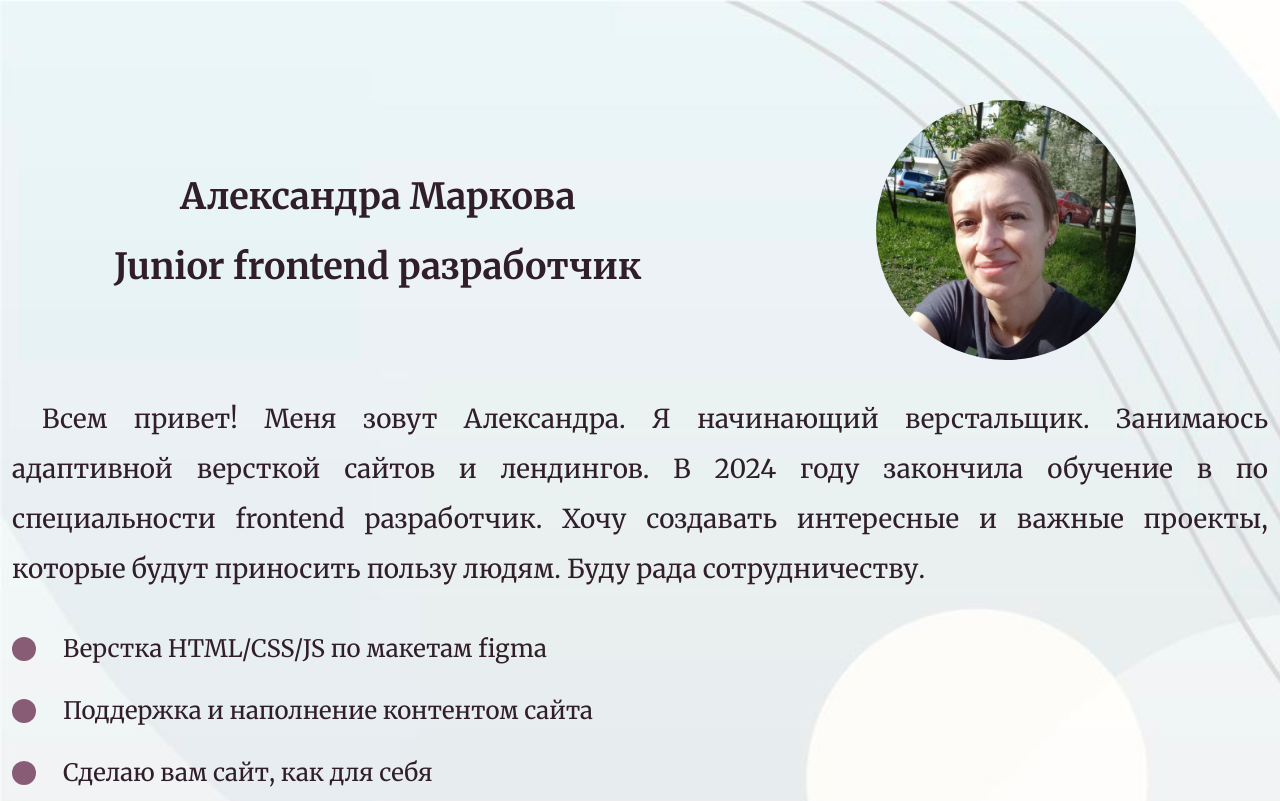
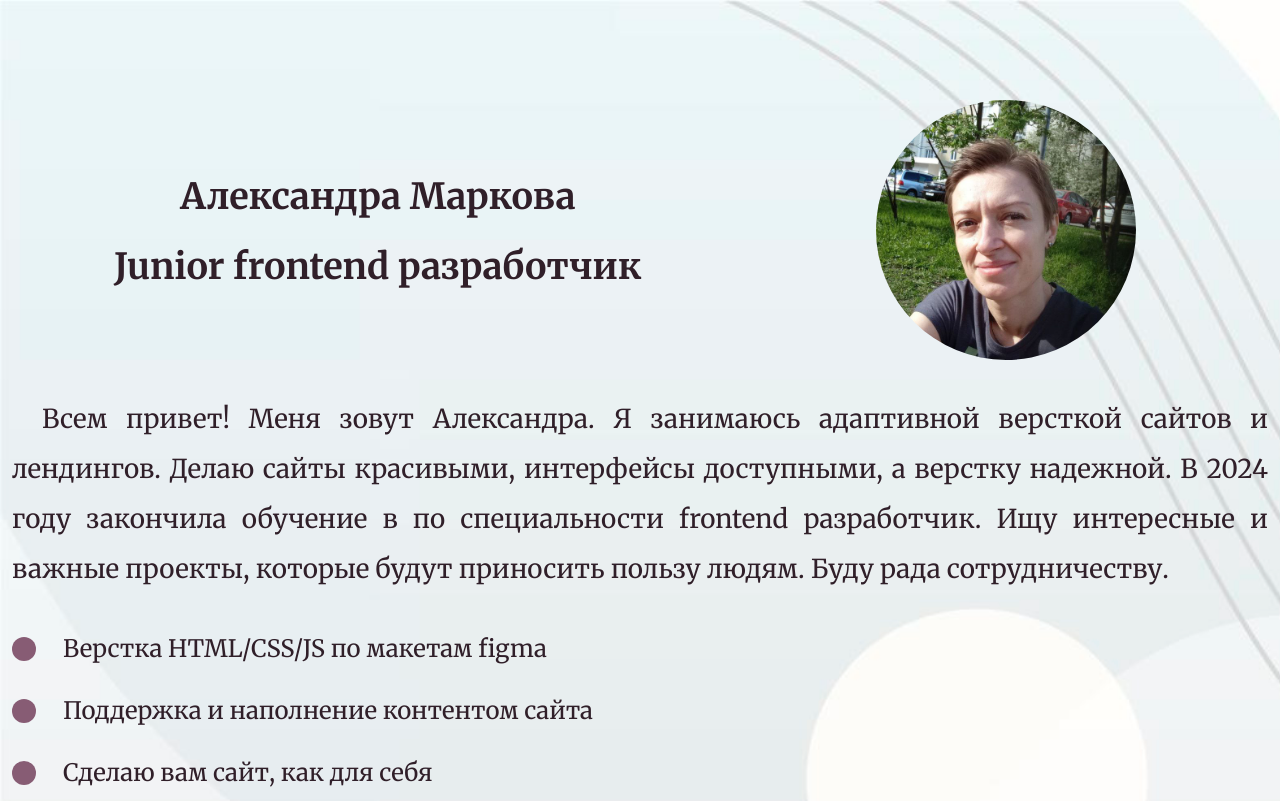
Before and after one commit to MarkovaAlexandra/Hello_Markova, a plain HTML site: page index.html in a window 1280 px wide. Shown: the top 801 px of the page. Drawn offline with Linux system fonts and the light colour scheme.

Commit message:
о себе попраивла

```diff
--- a/index.html
+++ b/index.html
@@ -25,10 +25,11 @@
 
             </div>
         </div>
-        <div class="about__text"> Всем привет! Меня зовут Александра. Я начинающий верстальщик. Занимаюсь адаптивной
-            версткой сайтов и лендингов. В 2024 году закончила
+        <div class="about__text"> Всем привет! Меня зовут Александра. Я занимаюсь адаптивной
+            версткой сайтов и лендингов. Делаю сайты красивыми, интерфейсы доступными, а верстку надежной. В 2024 году
+            закончила
             обучение в по специальности frontend
-            разработчик. Хочу создавать интересные и важные проекты, которые будут
+            разработчик. Ищу интересные и важные проекты, которые будут
             приносить пользу людям. Буду рада сотрудничеству. </div>
         <ul class="about__list">
             <li>Верстка HTML/CSS/JS по макетам figma</li>
```
